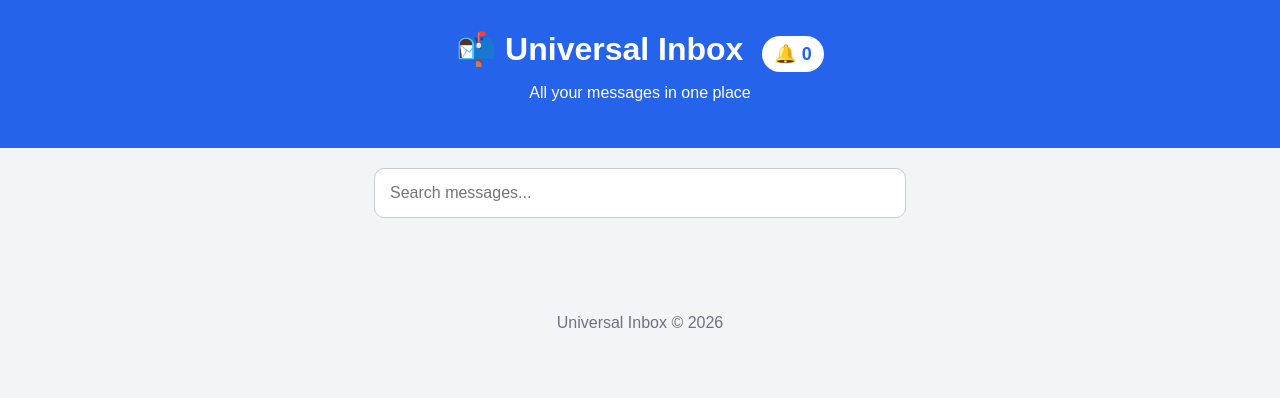
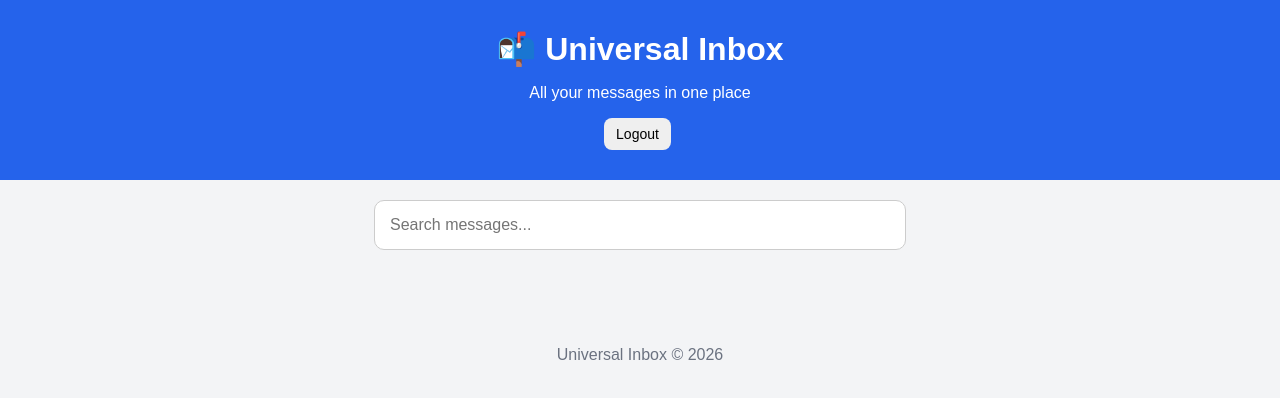
Before and after one commit to Mahama59/universal-inbox, a plain HTML site: page index.html in a window 1280 px wide. Drawn offline with Linux system fonts and the light colour scheme.

Commit message:
Refactor header and add logout button

```diff
--- a/index.html
+++ b/index.html
@@ -9,12 +9,15 @@
 
 <header>
 
-    <h1>
-        📬 Universal Inbox
-        <span id="notification">🔔 0</span>
-    </h1>
+<h1>📬 Universal Inbox</h1>
 
-    <p>All your messages in one place</p>
+<p id="welcome">
+All your messages in one place
+</p>
+
+<button onclick="logout()">
+Logout
+</button>
 
 </header>
 
```
